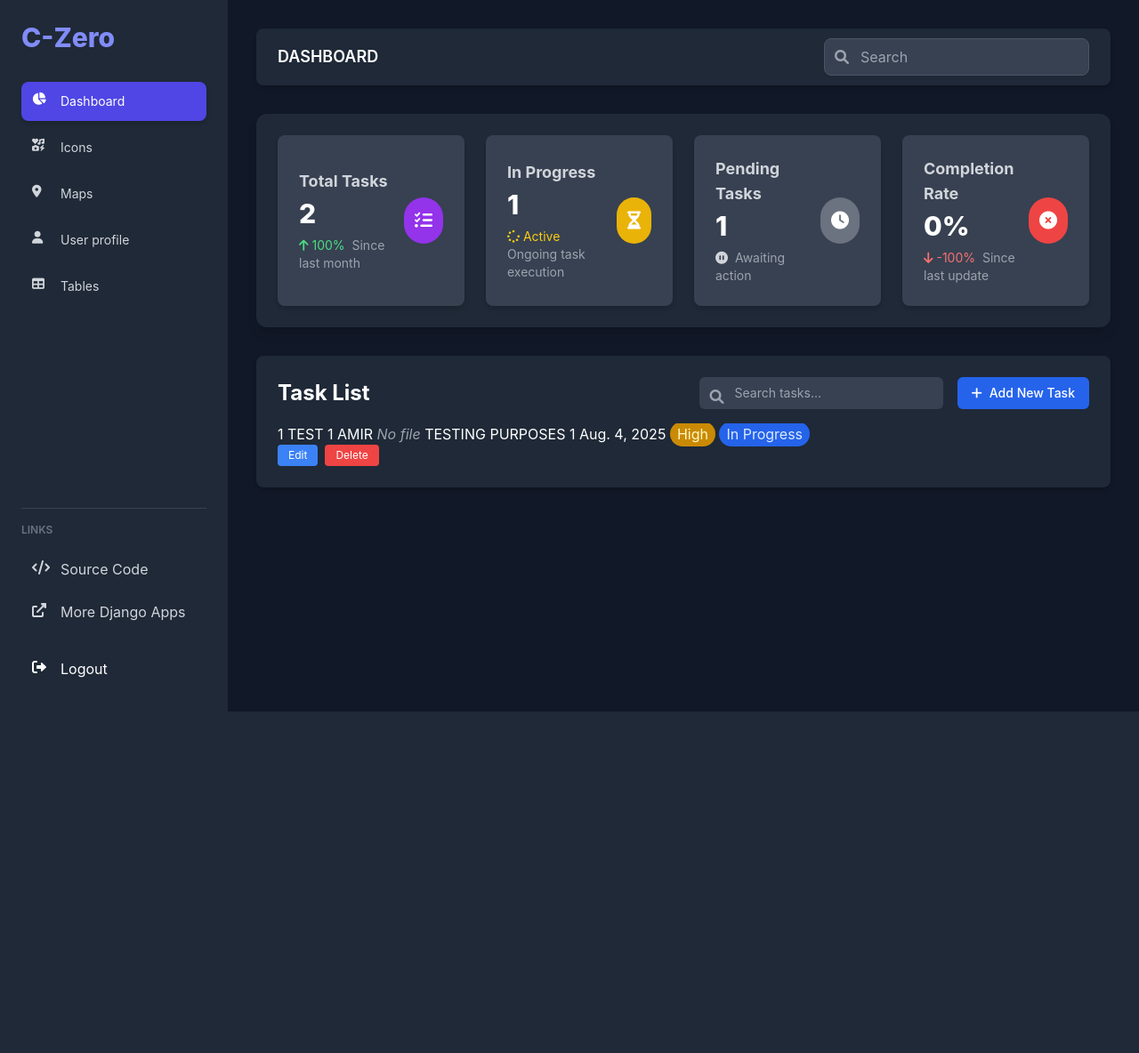
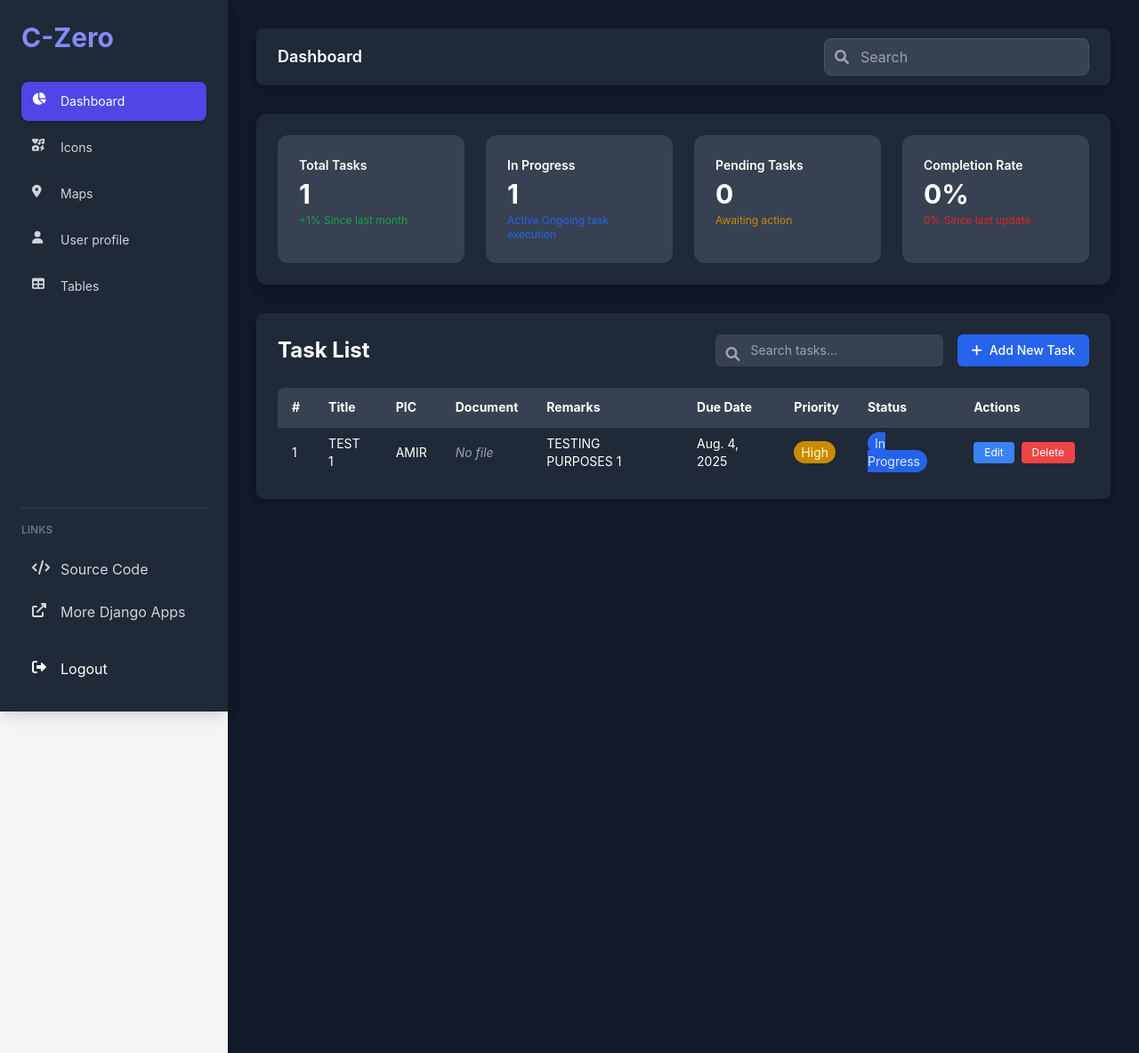
Before and after one commit to amrmzfr-dev/auto-reminder-ai, a Django app: page /auth/dashboard/ in a window 1280 px wide. Shown: the whole page at 89% size. Before the commit the page ends 800 px from the top, so only its background shows below. Run offline with Django 5.2, Linux system fonts and the light colour scheme; a user stored in the database is signed in; data comes from the database, SQL or seed files in the repository; both versions use the stored data as it was after the commit; some libraries are stand-ins or nearby versions.

Commit message:
3/8/2025

```diff
--- a/backend/accounts/templates/accounts/dashboard.html
+++ b/backend/accounts/templates/accounts/dashboard.html
@@ -3,37 +3,46 @@
 {% block title %}Dashboard - AutoReminder{% endblock %}
 
 {% block content %}
-
+<div class="min-h-screen">
   {% load custom_filters %}
 
-<!-- Container: Dark-themed dashboard box -->
   <div class="bg-gray-800 shadow-md rounded-lg p-6 text-white">
 
-    <!-- Header Section: Title and Controls (Search + Add Button) -->
-    <div class="flex flex-col sm:flex-row sm:items-center sm:justify-between mb-4 gap-4">
+    <!-- Header + Actions -->
+    <div class="flex flex-col sm:flex-row sm:items-center sm:justify-between mb-6 gap-4">
       <h2 class="text-2xl font-bold">Task List</h2>
 
-        <!-- Search and Add Task Controls -->
       <div class="flex flex-col sm:flex-row gap-2 sm:gap-4 w-full sm:w-auto">
-
-            <!-- Search Input Field -->
-            <div class="relative">
-                <input type="text" placeholder="Search tasks..." class="bg-gray-700 text-white text-sm px-4 py-2 rounded-md pl-10 focus:outline-none focus:ring-2 focus:ring-blue-500">
+        <div class="relative w-full sm:w-64">
+          <input type="text" placeholder="Search tasks..." class="w-full bg-gray-700 text-white text-sm px-4 py-2 rounded-md pl-10 focus:outline-none focus:ring-2 focus:ring-blue-500" />
           <span class="absolute left-3 top-2.5 text-gray-400">
             <i class="fas fa-search"></i>
           </span>
         </div>
 
-            <!-- Add Task Button -->
         <a href="{% url 'add_task' %}" class="bg-blue-600 hover:bg-blue-700 text-white px-4 py-2 rounded-md text-sm font-medium inline-flex items-center">
           <i class="fas fa-plus mr-2"></i> Add New Task
         </a>
       </div>
     </div>
 
-    <!-- Task Table -->
-    <div class="overflow-x-auto">
-        <tbody class="bg-gray-800 divide-y divide-gray-700 text-sm">
+    <!-- Table -->
+    <div class="overflow-x-auto rounded-lg">
+      <table class="min-w-full divide-y divide-gray-700 text-sm text-white">
+        <thead class="bg-gray-700 text-left">
+          <tr>
+            <th class="px-4 py-3">#</th>
+            <th class="px-4 py-3">Title</th>
+            <th class="px-4 py-3">PIC</th>
+            <th class="px-4 py-3">Document</th>
+            <th class="px-4 py-3">Remarks</th>
+            <th class="px-4 py-3">Due Date</th>
+            <th class="px-4 py-3">Priority</th>
+            <th class="px-4 py-3">Status</th>
+            <th class="px-4 py-3">Actions</th>
+          </tr>
+        </thead>
+        <tbody class="bg-gray-800 divide-y divide-gray-700">
           {% for task in tasks %}
           <tr>
             <td class="px-4 py-2">{{ forloop.counter }}</td>
@@ -81,6 +90,9 @@
           </tr>
           {% endfor %}
         </tbody>
+      </table>
+    </div>
+
   </div>
 </div>
 {% endblock %}
--- a/backend/accounts/templates/base.html
+++ b/backend/accounts/templates/base.html
@@ -5,18 +5,16 @@
     <meta name="viewport" content="width=device-width, initial-scale=1.0">
     <title>{% block title %}AutoReminder{% endblock %}</title>
 
-    <!-- Tailwind CSS CDN -->
     <script src="https://cdn.tailwindcss.com"></script>
-    <!-- Font Awesome -->
     <link rel="stylesheet" href="https://cdnjs.cloudflare.com/ajax/libs/font-awesome/6.0.0-beta3/css/all.min.css">
 
     <style>
         body {
             font-family: "Inter", sans-serif;
+            padding-left: 16rem;
         }
-        /* Custom active link style */
         .sidebar-link.active {
-            background-color: #4f46e5; /* Indigo-600 */
+            background-color: #4f46e5;
             color: #ffffff;
             box-shadow: 0 4px 6px -1px rgba(0, 0, 0, 0.1), 0 2px 4px -1px rgba(0, 0, 0, 0.06);
         }
@@ -24,13 +22,11 @@
 </head>
 <body class="bg-gray-100 text-gray-900 flex">
 
-    <!-- Sidebar -->
-    <aside class="w-64 bg-gray-800 text-white shadow-lg p-6 flex flex-col min-h-screen">
+    <aside class="w-64 bg-gray-800 text-white shadow-lg p-6 flex flex-col fixed top-0 left-0 h-screen">
         <div class="mb-8">
-            <h1 class="text-3xl font-extrabold text-indigo-400">C-Zero</h1>
+            <h1 class="text-3xl font-bold text-indigo-400">C-Zero</h1>
         </div>
 
-        <!-- Navigation -->
         <nav class="flex-grow space-y-2 text-sm">
             <a class="sidebar-link flex items-center p-3 rounded-lg hover:bg-gray-700 transition-colors duration-200 {% if request.resolver_match.url_name == 'dashboard' %}active{% endif %}" href="{% url 'dashboard' %}">
                 <i class="fas fa-chart-pie w-5 h-5 mr-3"></i> Dashboard
@@ -63,11 +59,9 @@
         </div>
     </aside>
 
-    <!-- Main Content Area -->
     <main class="flex-1 bg-gray-900 p-8">
-        <!-- Top Navigation Bar -->
         <header class="bg-gray-800 h-16 rounded-lg shadow-md flex items-center justify-between px-6 mb-8">
-            <div class="text-white text-lg font-semibold">DASHBOARD</div>
+            <div class="text-white text-lg font-semibold">Dashboard</div>
             <div class="flex items-center space-x-4">
                 <div class="relative">
                     <input type="text" placeholder="Search" class="p-2 pl-10 rounded-lg bg-gray-700 border border-gray-600 text-white placeholder-gray-400 focus:outline-none focus:ring-2 focus:ring-indigo-500 shadow-sm">
@@ -76,70 +70,40 @@
             </div>
         </header>
 
-        <!-- Gradient Section for Cards and Charts -->
         <div class="bg-gray-800 rounded-xl shadow-lg p-6 mb-8 min-h-[100px]">
-        <!-- Info Cards -->
-        <div class="grid grid-cols-1 sm:grid-cols-2 lg:grid-cols-4 gap-6">
-            <!-- Card 1: Total Tasks -->
-            <div class="bg-gray-700 p-6 rounded-lg shadow-md flex items-center justify-between">
-                <div>
-                    <h3 class="text-lg font-bold text-gray-300 mb-1">Total Tasks</h3>
-                    <p class="text-3xl font-extrabold text-white mb-2">2</p>
-                    <p class="text-sm text-gray-400">
-                        <span class="text-green-400 mr-1"><i class="fas fa-arrow-up"></i> 100%</span> Since last month
-                    </p>
-                </div>
-                <div class="bg-purple-600 p-3 rounded-full text-white">
-                    <i class="fas fa-tasks text-xl"></i>
-                </div>
-            </div>
-
-            <!-- Card 2: In Progress -->
-            <div class="bg-gray-700 p-6 rounded-lg shadow-md flex items-center justify-between">
-                <div>
-                    <h3 class="text-lg font-bold text-gray-300 mb-1">In Progress</h3>
-                    <p class="text-3xl font-extrabold text-white mb-2">1</p>
-                    <p class="text-sm text-gray-400">
-                        <span class="text-yellow-400 mr-1"><i class="fas fa-spinner"></i> Active</span> Ongoing task execution
-                    </p>
-                </div>
-                <div class="bg-yellow-500 p-3 rounded-full text-white">
-                    <i class="fas fa-hourglass-half text-xl"></i>
-                </div>
-            </div>
-
-            <!-- Card 3: Pending Tasks -->
-            <div class="bg-gray-700 p-6 rounded-lg shadow-md flex items-center justify-between">
-                <div>
-                    <h3 class="text-lg font-bold text-gray-300 mb-1">Pending Tasks</h3>
-                    <p class="text-3xl font-extrabold text-white mb-2">1</p>
-                    <p class="text-sm text-gray-400">
-                        <span class="text-gray-300 mr-1"><i class="fas fa-pause-circle"></i></span> Awaiting action
-                    </p>
-                </div>
-                <div class="bg-gray-500 p-3 rounded-full text-white">
-                    <i class="fas fa-clock text-xl"></i>
-                </div>
-            </div>
-
-            <!-- Card 4: Completion Rate -->
-            <div class="bg-gray-700 p-6 rounded-lg shadow-md flex items-center justify-between">
-                <div>
-                    <h3 class="text-lg font-bold text-gray-300 mb-1">Completion Rate</h3>
-                    <p class="text-3xl font-extrabold text-white mb-2">0%</p>
-                    <p class="text-sm text-gray-400">
-                        <span class="text-red-400 mr-1"><i class="fas fa-arrow-down"></i> -100%</span> Since last update
-                    </p>
-                </div>
-                <div class="bg-red-500 p-3 rounded-full text-white">
-                    <i class="fas fa-times-circle text-xl"></i>
-                </div>
-            </div>
-        </div>
+            <div class="grid grid-cols-1 md:grid-cols-2 lg:grid-cols-4 gap-6">
+    <!-- Total Tasks -->
+    <div class="bg-gray-700 p-6 rounded-xl shadow-sm">
+        <h3 class="text-sm text-white font-semibold mb-1">Total Tasks</h3>
+        <p class="text-3xl font-bold text-white">{{ total_tasks }}</p>
+        <p class="text-xs text-green-600 mt-1">+1% Since last month</p>
     </div>
 
+    <!-- In Progress -->
+    <div class="bg-gray-700 p-6 rounded-xl shadow-sm">
+        <h3 class="text-sm text-white font-semibold mb-1">In Progress</h3>
+        <p class="text-3xl font-bold text-white">{{ in_progress }}</p>
+        <p class="text-xs text-blue-600 mt-1">Active Ongoing task execution</p>
+    </div>
+
+    <!-- Pending -->
+    <div class="bg-gray-700 p-6 rounded-xl shadow-sm">
+        <h3 class="text-sm text-white font-semibold mb-1">Pending Tasks</h3>
+        <p class="text-3xl font-bold text-white">{{ pending }}</p>
+        <p class="text-xs text-yellow-600 mt-1">Awaiting action</p>
+    </div>
+
+    <!-- Completion Rate -->
+    <div class="bg-gray-700 p-6 rounded-xl shadow-sm">
+        <h3 class="text-sm text-white font-semibold mb-1">Completion Rate</h3>
+        <p class="text-3xl font-bold text-white">{{ completion_rate }}%</p>
+        <p class="text-xs text-red-600 mt-1">{{ completion_rate }}% Since last update</p>
+    </div>
+</div>
+
+        </div>
+
         {% block content %}
-        <!-- Page-specific content will be inserted here by extending templates -->
         {% endblock %}
     </main>
 </body>
--- a/backend/accounts/views.py
+++ b/backend/accounts/views.py
@@ -56,19 +56,24 @@ def logout_view(request):
 @login_required
 def dashboard_view(request):
     tasks = Task.objects.all().order_by('due_date')
-    return render(request, 'accounts/dashboard.html', {'tasks': tasks})
 
+    total_tasks = tasks.count()
+    in_progress = tasks.filter(status="In Progress").count()
+    pending = tasks.filter(status="Pending").count()
+    completed = tasks.filter(status="Completed").count()
 
-def edit_task(request, pk):
-    task = get_object_or_404(Task, pk=pk)
-    if request.method == 'POST':
-        form = TaskForm(request.POST, request.FILES, instance=task)
-        if form.is_valid():
-            form.save()
-            return redirect('dashboard')
-    else:
-        form = TaskForm(instance=task)
-    return render(request, 'accounts/task_form.html', {'form': form, 'action': 'Edit'})
+    # Avoid division by zero
+    completion_rate = int((completed / total_tasks) * 100) if total_tasks > 0 else 0
+
+    context = {
+        'tasks': tasks,
+        'total_tasks': total_tasks,
+        'in_progress': in_progress,
+        'pending': pending,
+        'completion_rate': completion_rate,
+    }
+
+    return render(request, 'accounts/dashboard.html', context)
 
 @login_required
 def add_task(request):
@@ -86,3 +91,15 @@ def delete_task(request, pk):
     task = get_object_or_404(Task, pk=pk)
     task.delete()
     return redirect('dashboard')
+
+def edit_task(request, pk):
+    task = get_object_or_404(Task, pk=pk)
+    if request.method == 'POST':
+        form = TaskForm(request.POST, request.FILES, instance=task)
+        if form.is_valid():
+            form.save()
+            return redirect('dashboard')
+    else:
+        form = TaskForm(instance=task)
+
+    return render(request, 'accounts/edit_task.html', {'form': form})
--- a/backend/config/settings.py
+++ b/backend/config/settings.py
@@ -38,6 +38,7 @@ INSTALLED_APPS = [
     'django.contrib.messages',
     'django.contrib.staticfiles',
     'accounts',
+    'widget_tweaks',
 ]
 
 MIDDLEWARE = [
```
Also changed, not shown: backend/accounts/forms.py (+31 -1 lines), backend/accounts/templates/accounts/task_form.html (+65 -8 lines), backend/db.sqlite3. Lines whose indentation alone changed are shown as unchanged.
